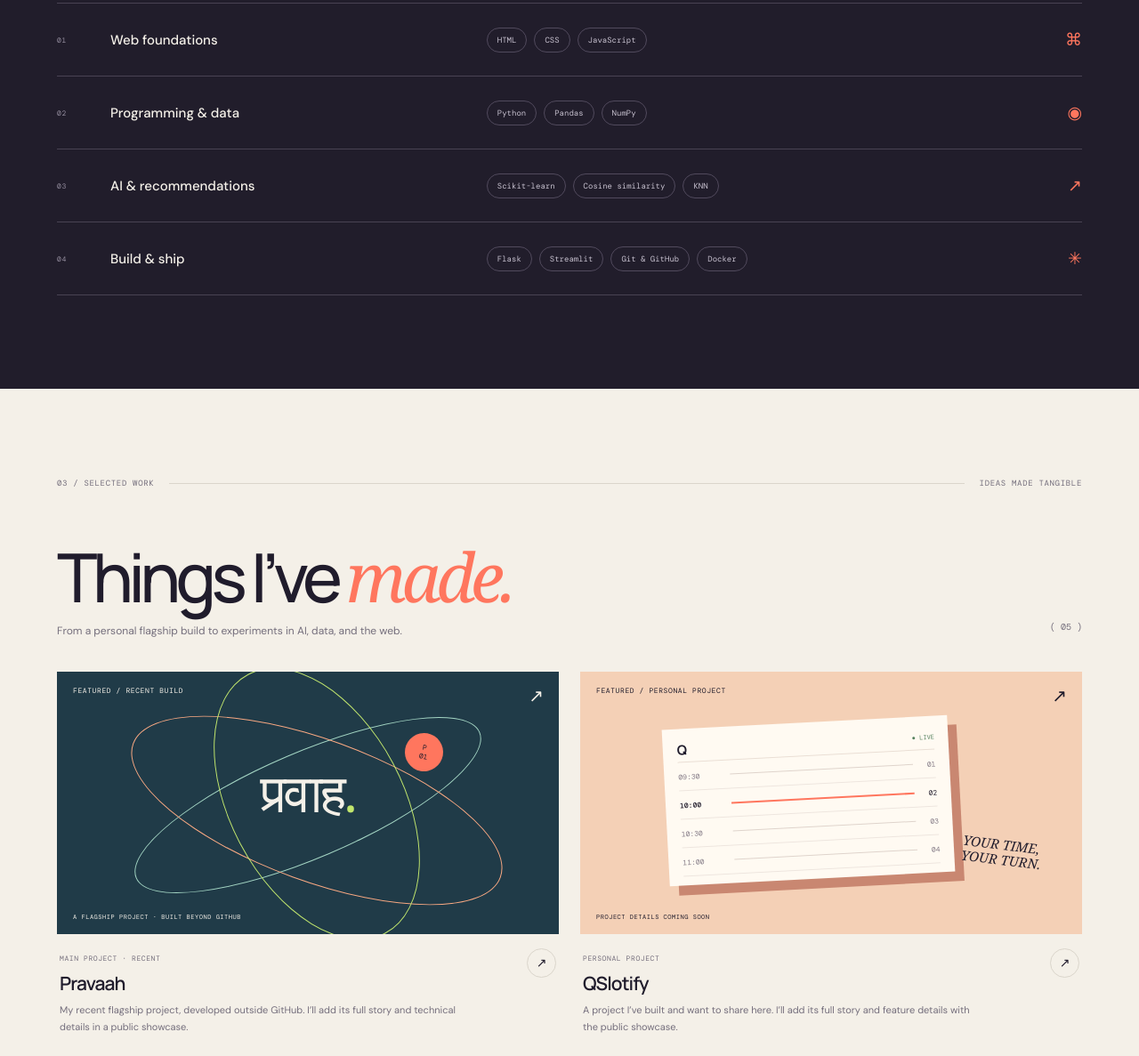
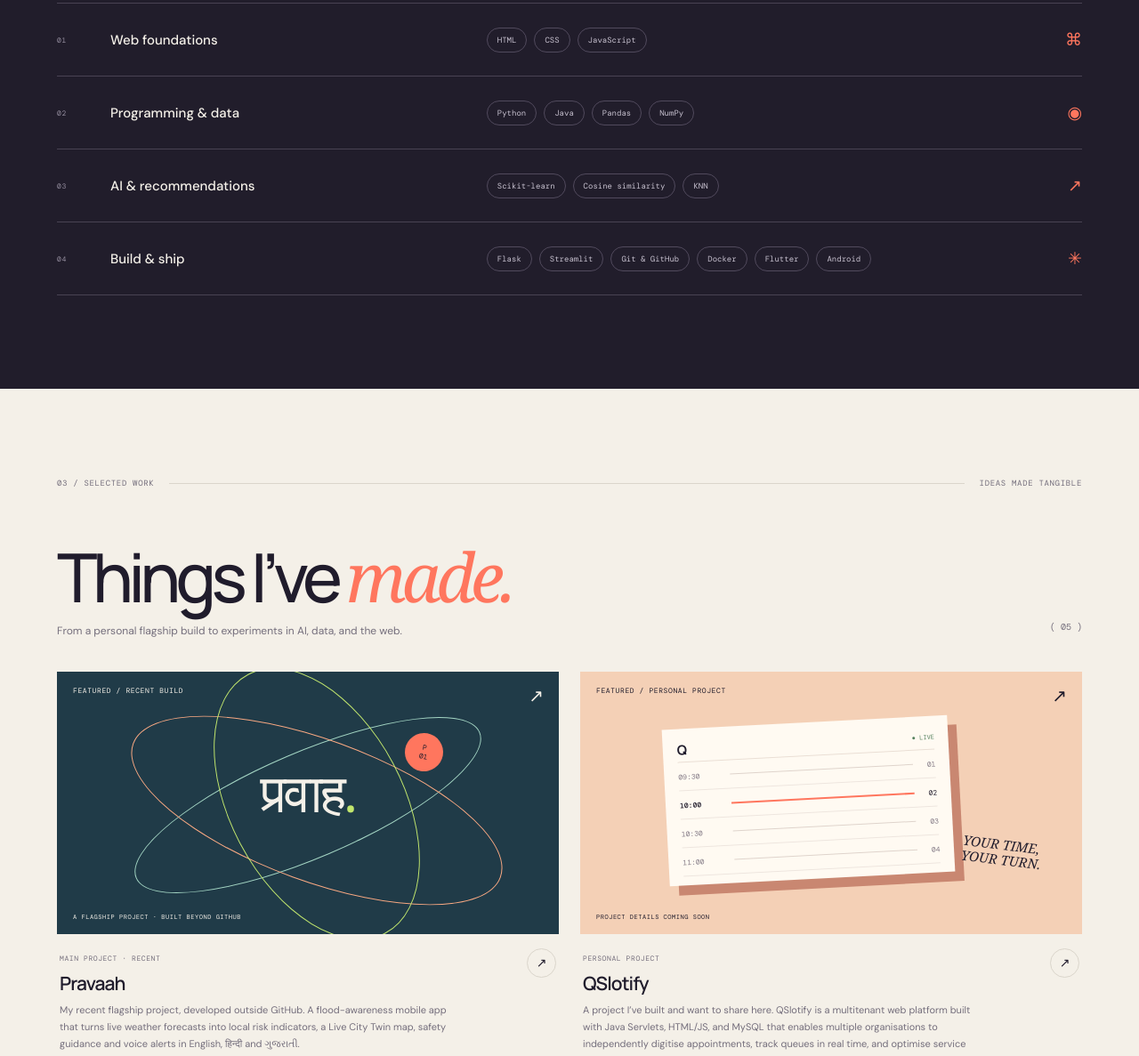
Before and after one commit to divyashree-kondekar/Divyashree_267315_Portfolio, a plain HTML site: page index.html in a window 1280 px wide. Shown: the part 1850-3037 px from the top of the page at 89% size. Drawn offline with nearby package versions, Linux system fonts and the light colour scheme.

Commit message:
feat: add project details and GitHub ignore rules

```diff
--- a/index.html
+++ b/index.html
@@ -48,13 +48,15 @@
       <div class="education-row"><div class="edu-item"><span class="edu-index">01 / NOW</span><div><strong>B.Tech · Information Technology</strong><span>JG University</span></div><span class="edu-arrow">↗</span></div><div class="edu-item"><span class="edu-index">02 / DIPLOMA</span><div><strong>Diploma · Information Technology</strong><span>Government Polytechnic, Ahmedabad</span></div><span class="edu-arrow">↗</span></div><div class="edu-score"><span class="score-number">9.76</span><span class="score-copy">SEMESTER 6<br>LAST SEMESTER</span><span class="score-star">✳</span></div></div>
     </section>
     <section class="skills section-pad" id="skills" aria-labelledby="skills-title"><div class="section-shell"><div class="section-label"><span>02 / THE TOOLKIT</span><span class="label-rule"></span><span>TOOLS I’M GROWING WITH</span></div><div class="skills-heading"><h2 id="skills-title">A work in <span class="serif-italic">progress.</span></h2><p>Curiosity is part of the stack. Here are the tools behind some recent projects.</p></div>
-      <div class="skills-list"><div class="skill-row"><span class="skill-number">01</span><h3>Web foundations</h3><div class="skill-tags"><span>HTML</span><span>CSS</span><span>JavaScript</span></div><span class="skill-symbol">⌘</span></div><div class="skill-row"><span class="skill-number">02</span><h3>Programming & data</h3><div class="skill-tags"><span>Python</span><span>Pandas</span><span>NumPy</span></div><span class="skill-symbol">◉</span></div><div class="skill-row"><span class="skill-number">03</span><h3>AI & recommendations</h3><div class="skill-tags"><span>Scikit-learn</span><span>Cosine similarity</span><span>KNN</span></div><span class="skill-symbol">↗</span></div><div class="skill-row"><span class="skill-number">04</span><h3>Build & ship</h3><div class="skill-tags"><span>Flask</span><span>Streamlit</span><span>Git & GitHub</span><span>Docker</span></div><span class="skill-symbol">✳</span></div></div>
+      <div class="skills-list"><div class="skill-row"><span class="skill-number">01</span><h3>Web foundations</h3><div class="skill-tags"><span>HTML</span><span>CSS</span><span>JavaScript</span></div><span class="skill-symbol">⌘</span></div><div class="skill-row"><span class="skill-number">02</span><h3>Programming & data</h3><div class="skill-tags"><span>Python</span><span>Java</span><span>Pandas</span><span>NumPy</span></div><span class="skill-symbol">◉</span></div><div class="skill-row"><span class="skill-number">03</span><h3>AI & recommendations</h3><div class="skill-tags"><span>Scikit-learn</span><span>Cosine similarity</span><span>KNN</span></div><span class="skill-symbol">↗</span></div><div class="skill-row"><span class="skill-number">04</span><h3>Build & ship</h3><div class="skill-tags"><span>Flask</span><span>Streamlit</span><span>Git & GitHub</span><span>Docker</span> <span>Flutter</span><span>Android</span></div><span class="skill-symbol">✳</span></div></div>
     </div></section>
     <section class="projects section-shell section-pad" id="projects" aria-labelledby="projects-title">
       <div class="section-label"><span>03 / SELECTED WORK</span><span class="label-rule"></span><span>IDEAS MADE TANGIBLE</span></div><div class="projects-heading"><div><h2 id="projects-title">Things I’ve <span class="serif-italic">made.</span></h2><p>From a personal flagship build to experiments in AI, data, and the web.</p></div><span class="projects-count">( 05 )</span></div>
       <div class="project-grid">
-        <article class="project-card project-pravaah" data-reveal><a class="project-visual visual-pravaah" href="#contact" aria-label="Ask about Pravaah"><span class="project-index">FEATURED / RECENT BUILD</span><span class="pravaah-river river-a"></span><span class="pravaah-river river-b"></span><span class="pravaah-river river-c"></span><span class="pravaah-word">प्रवाह<span>.</span></span><span class="project-stamp">P<br>01</span><span class="visual-arrow">↗</span><span class="visual-foot">A FLAGSHIP PROJECT · BUILT BEYOND GITHUB</span></a><div class="project-info"><div><span class="project-type">MAIN PROJECT · RECENT</span><h3>Pravaah</h3><p>My recent flagship project, developed outside GitHub. I’ll add its full story and technical details in a public showcase.</p></div><a class="project-link" href="#contact" aria-label="Ask about Pravaah">↗</a></div></article>
-        <article class="project-card project-qslotify" data-reveal><a class="project-visual visual-qslotify" href="#contact" aria-label="Ask about QSlotify"><span class="project-index">FEATURED / PERSONAL PROJECT</span><div class="slot-window"><div class="slot-head"><span>Q</span><span class="slot-live">● LIVE</span></div><div class="slot-line"><span>09:30</span><i></i><b>01</b></div><div class="slot-line active"><span>10:00</span><i></i><b>02</b></div><div class="slot-line"><span>10:30</span><i></i><b>03</b></div><div class="slot-line"><span>11:00</span><i></i><b>04</b></div></div><span class="visual-arrow">↗</span><span class="qslot-note">YOUR TIME,<br>YOUR TURN.</span><span class="visual-foot">PROJECT DETAILS COMING SOON</span></a><div class="project-info"><div><span class="project-type">PERSONAL PROJECT</span><h3>QSlotify</h3><p>A project I’ve built and want to share here. I’ll add its full story and feature details with the public showcase.</p></div><a class="project-link" href="#contact" aria-label="Ask about QSlotify">↗</a></div></article>
+        <article class="project-card project-pravaah" data-reveal><a class="project-visual visual-pravaah" href="#contact" aria-label="Ask about Pravaah"><span class="project-index">FEATURED / RECENT BUILD</span><span class="pravaah-river river-a"></span><span class="pravaah-river river-b"></span><span class="pravaah-river river-c"></span><span class="pravaah-word">प्रवाह<span>.</span></span><span class="project-stamp">P<br>01</span><span class="visual-arrow">↗</span><span class="visual-foot">A FLAGSHIP PROJECT · BUILT BEYOND GITHUB</span></a><div class="project-info"><div><span class="project-type">MAIN PROJECT · RECENT</span><h3>Pravaah</h3><p>My recent flagship project, developed outside GitHub. A flood-awareness mobile app that turns live weather forecasts into local risk
+indicators, a Live City Twin map, safety guidance and voice alerts in English,
+हिन्दी and ગુજરાતી.</p></div><a class="project-link" href="#contact" aria-label="Ask about Pravaah">↗</a></div></article>
+        <article class="project-card project-qslotify" data-reveal><a class="project-visual visual-qslotify" href="#contact" aria-label="Ask about QSlotify"><span class="project-index">FEATURED / PERSONAL PROJECT</span><div class="slot-window"><div class="slot-head"><span>Q</span><span class="slot-live">● LIVE</span></div><div class="slot-line"><span>09:30</span><i></i><b>01</b></div><div class="slot-line active"><span>10:00</span><i></i><b>02</b></div><div class="slot-line"><span>10:30</span><i></i><b>03</b></div><div class="slot-line"><span>11:00</span><i></i><b>04</b></div></div><span class="visual-arrow">↗</span><span class="qslot-note">YOUR TIME,<br>YOUR TURN.</span><span class="visual-foot">PROJECT DETAILS COMING SOON</span></a><div class="project-info"><div><span class="project-type">PERSONAL PROJECT</span><h3>QSlotify</h3><p>A project I’ve built and want to share here. QSlotify is a multitenant web platform built with Java Servlets, HTML/JS, and MySQL that enables multiple organisations to independently digitise appointments, track queues in real time, and optimise service capacity with AI analytics.</p></div><a class="project-link" href="#contact" aria-label="Ask about QSlotify">↗</a></div></article>
         <article class="project-card project-edu" data-reveal><a class="project-visual visual-edu" href="https://github.com/divyashree-kondekar/EduVerify-Blockchain" target="_blank" rel="noreferrer" aria-label="View EduVerify on GitHub"><span class="project-index">PUBLIC REPOSITORY / 2026</span><div class="edu-document"><span>ACADEMIC CREDENTIAL</span><strong>Verified<br>by design.</strong><i>SHA-256 · VERIFIED</i><b>✳</b></div><span class="visual-arrow">↗</span><span class="visual-foot">TAMPER-EVIDENT ACADEMIC RECORDS</span></a><div class="project-info"><div><span class="project-type">FLASK · SHA-256 · DOCKER</span><h3>EduVerify</h3><p>A multi-university credential platform that chains certificate records with SHA-256 hashes for tamper detection and quick verification.</p></div><a class="project-link" href="https://github.com/divyashree-kondekar/EduVerify-Blockchain" target="_blank" rel="noreferrer" aria-label="Open EduVerify on GitHub">↗</a></div></article>
         <article class="project-card project-cogni" data-reveal><a class="project-visual visual-cogni" href="https://github.com/divyashree-kondekar/CogniStream" target="_blank" rel="noreferrer" aria-label="View CogniStream on GitHub"><span class="project-index">PUBLIC REPOSITORY / 2026</span><div class="vault-card"><span class="vault-mark">✳</span><div><small>SENTINEL VAULT</small><strong>Assets, in orbit.</strong></div><div class="file-pills"><span>PDF</span><span>IMG</span><span>DOC</span></div><div class="vault-bar"><i></i></div><small>INTEGRITY FINGERPRINT · ACTIVE</small></div><span class="visual-arrow">↗</span><span class="visual-foot">A LOCAL-FIRST DATA LAKE SIMULATION</span></a><div class="project-info"><div><span class="project-type">HTML · CSS · JAVASCRIPT</span><h3>CogniStream</h3><p>A browser-based document vault with file previews, keyword-based priority tags, filters, integrity fingerprints, and JSON export.</p></div><a class="project-link" href="https://github.com/divyashree-kondekar/CogniStream" target="_blank" rel="noreferrer" aria-label="Open CogniStream on GitHub">↗</a></div></article>
         <article class="project-card project-flix" data-reveal><a class="project-visual visual-flix" href="https://github.com/divyashree-kondekar/FlixFInder-" target="_blank" rel="noreferrer" aria-label="View FlixFinder on GitHub"><span class="project-index">PUBLIC REPOSITORY / 2025</span><div class="film-poster poster-one"><span>FIND YOUR<br>NEXT FAVOURITE</span><b>✳</b></div><div class="film-poster poster-two"><span>MADE FOR<br>YOUR MOOD</span><b>✦</b></div><div class="film-poster poster-three"><span>PRESS PLAY<br>ON SOMETHING NEW</span><b>◒</b></div><span class="visual-arrow">↗</span><span class="visual-foot">RECOMMENDATIONS WITH PERSONALITY</span></a><div class="project-info"><div><span class="project-type">PYTHON · STREAMLIT · SCIKIT-LEARN</span><h3>FlixFinder</h3><p>A movie recommender combining content and collaborative filtering, mood picks, TMDb details, and voice-enabled discovery.</p></div><a class="project-link" href="https://github.com/divyashree-kondekar/FlixFInder-" target="_blank" rel="noreferrer" aria-label="Open FlixFinder on GitHub">↗</a></div></article>
```
Also changed, not shown: 2 other files.
